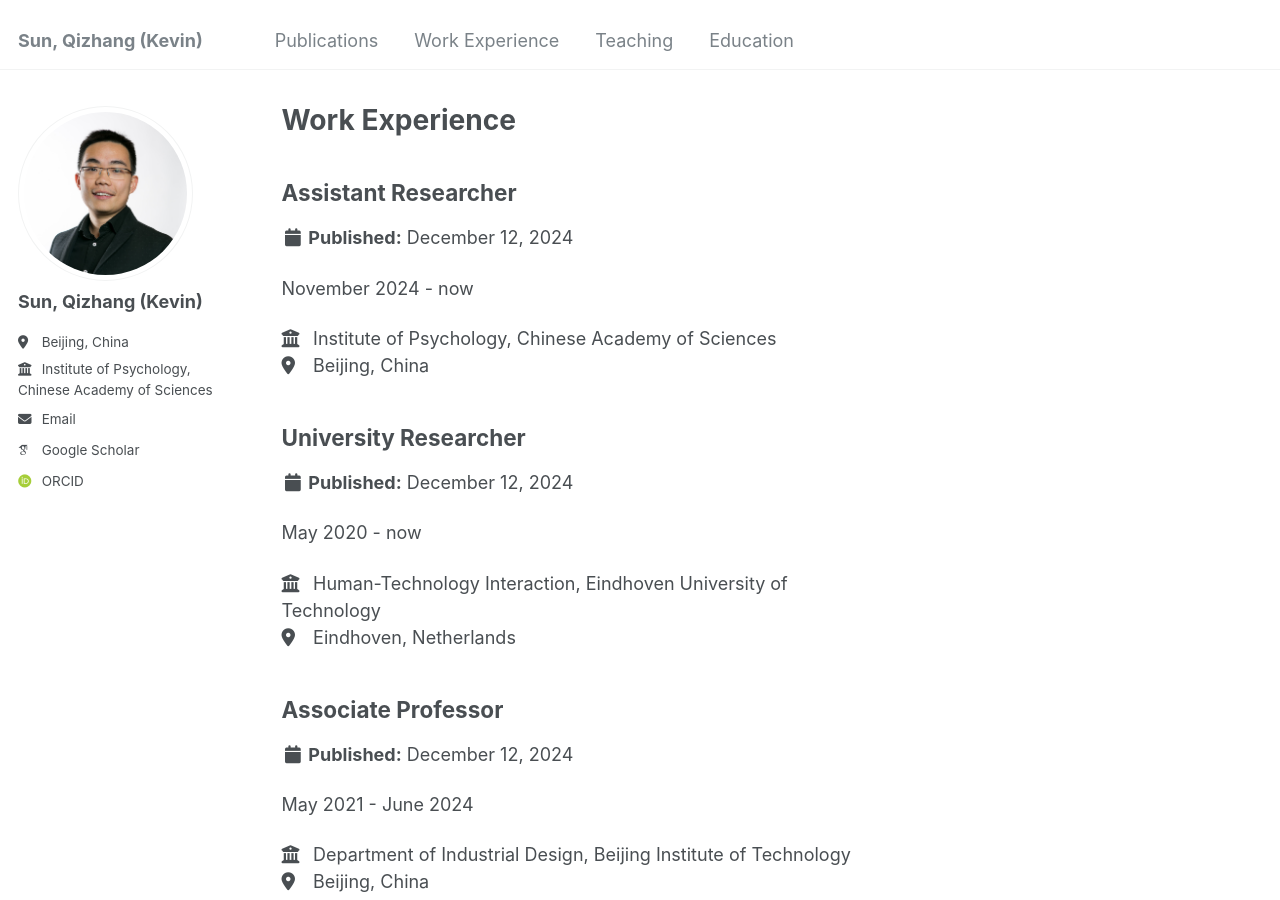
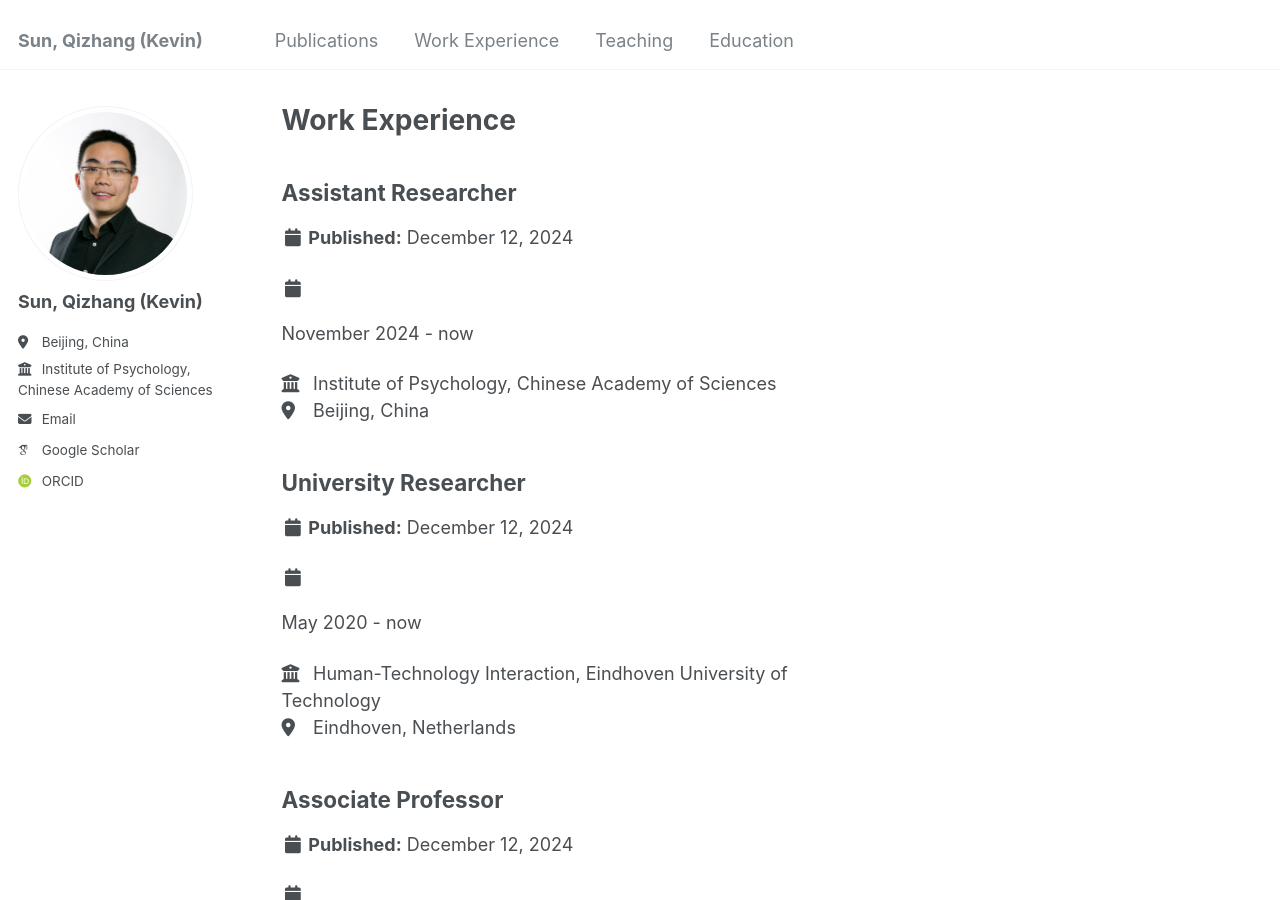
Before and after one commit to KevinSun2811/KevinSun2811.github.io, a Jekyll site: the page built from _pages/portfolio.html, in a window 1280 px wide and 900 px high. Built offline with Jekyll 4.4.1, drawn with Linux system fonts in a browser that asks for light colours; some web fonts are replaced.

Commit message:
hopefully

```diff
--- a/_includes/archive-single-talk.html
+++ b/_includes/archive-single-talk.html
@@ -47,7 +47,7 @@
       <p class="archive__item-excerpt" itemprop="description">{{ post.excerpt | markdownify }}</p>
       {% endif %}
 
-      <p class="page__date"><strong><i class="fa fa-fw fa-calendar" aria-hidden="true"></i> <time datetime="{{ post.date | default: "1900-01-01" | date_to_xmlschema }}">{{ post.date | default: "1900-01-01" | date: "%Y-%B" }}</time></p>
+      <p class="page__date"><i class="fa fa-fw fa-calendar" aria-hidden="true"></i> <i><time datetime="{{ post.date | default: "1900-01-01" | date_to_xmlschema }}">{{ post.date | default: "1900-01-01" | date: "%B %Y" }}</time></i></p>
 
       <p>
           <i class="fas fa-fw fa-building-columns icon-pad-right" aria-hidden="true"></i>{{post.type}}, {{ post.venue }}<br>
--- a/_includes/archive-single.html
+++ b/_includes/archive-single.html
@@ -50,7 +50,12 @@
     {% endif %}
 
     {% if post.excerpt and site.read_more != 'enabled' %}
-    <p class="archive__item-excerpt" itemprop="description">{{ post.excerpt | markdownify }}</p>
+      {% if post.collection == 'portfolio' %}
+      <i class="fa fa-fw fa-calendar" aria-hidden="true"></i>
+      {% endif %}
+    <p class="archive__item-excerpt" itemprop="description">
+        {{ post.excerpt | markdownify }}
+      </p>
       {% if post.collection == 'portfolio' %}
       <p>
           <i class="fas fa-fw fa-building-columns icon-pad-right" aria-hidden="true"></i>{{post.type}}, {{ post.venue }}<br>
@@ -58,11 +63,11 @@
       </p>
       {% endif %}
     {% elsif post.excerpt and site.read_more == 'enabled' %}
-    <p class="archive__item-excerpt" itemprop="description"><p>
+    <p class="archive__item-excerpt" itemprop="description">
       {% if post.collection == 'portfolio' %}
       <i class="fa fa-fw fa-calendar" aria-hidden="true"></i>
       {% endif %}
-      {{ post.excerpt | markdownify | remove: '<p>' | remove: '</p>' }}<strong><a href="{{ base_path }}{{ post.url }}" rel="permalink"> Read more</a></strong></p></p>
+      <p>{{ post.excerpt | markdownify | remove: '<p>' | remove: '</p>' }}<strong><a href="{{ base_path }}{{ post.url }}" rel="permalink"> Read more</a></strong></p></p>
     {% if post.collection == 'portfolio' %}
       <p>
           <i class="fas fa-fw fa-building-columns icon-pad-right" aria-hidden="true"></i>{{post.type}}, {{ post.venue }}<br>
```
